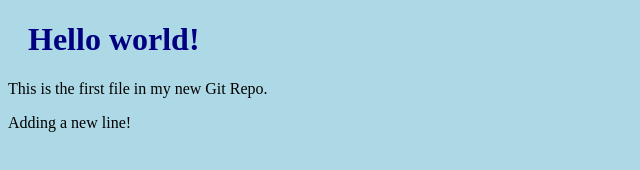
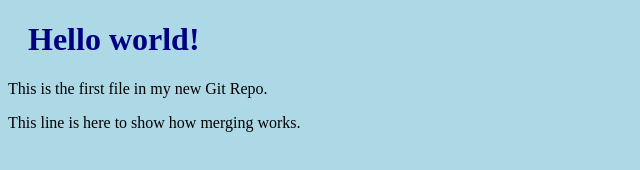
Before and after one commit to Dheeraj-Budhlakoti/First-Repo, a plain HTML site: page index.html in a window 1280 px wide. Shown: the whole page, without its empty margins (0-640 px from the left). Drawn offline with Linux system fonts and the light colour scheme.

Commit message:
updated index.html with emergency fix

```diff
--- a/index.html
+++ b/index.html
@@ -8,7 +8,7 @@
 
 <h1>Hello world!</h1>
 <p>This is the first file in my new Git Repo.</p>
-<p>Adding a new line!</p>
+<p>This line is here to show how merging works.</p>
 
-</body
+</body>
 </html>
```
